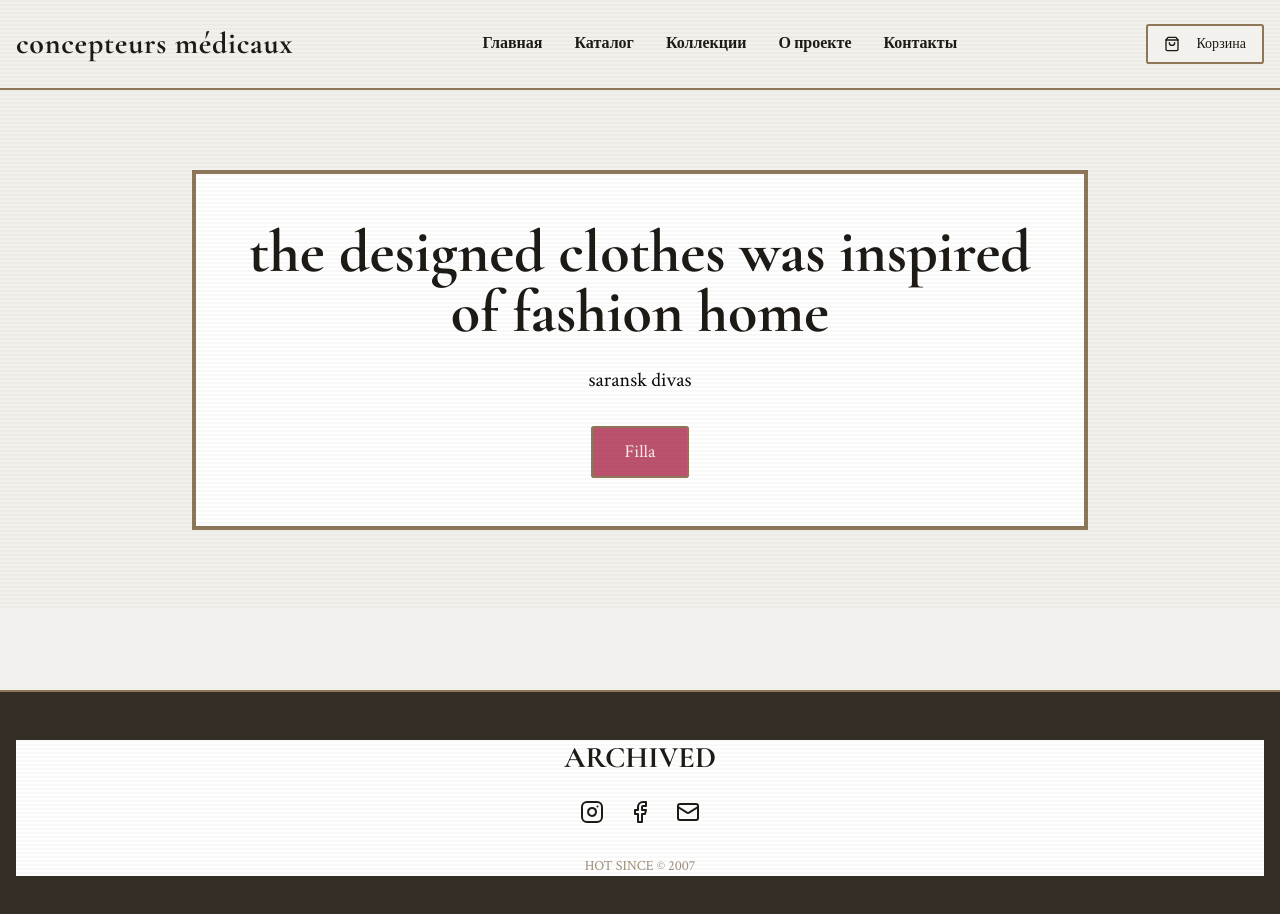
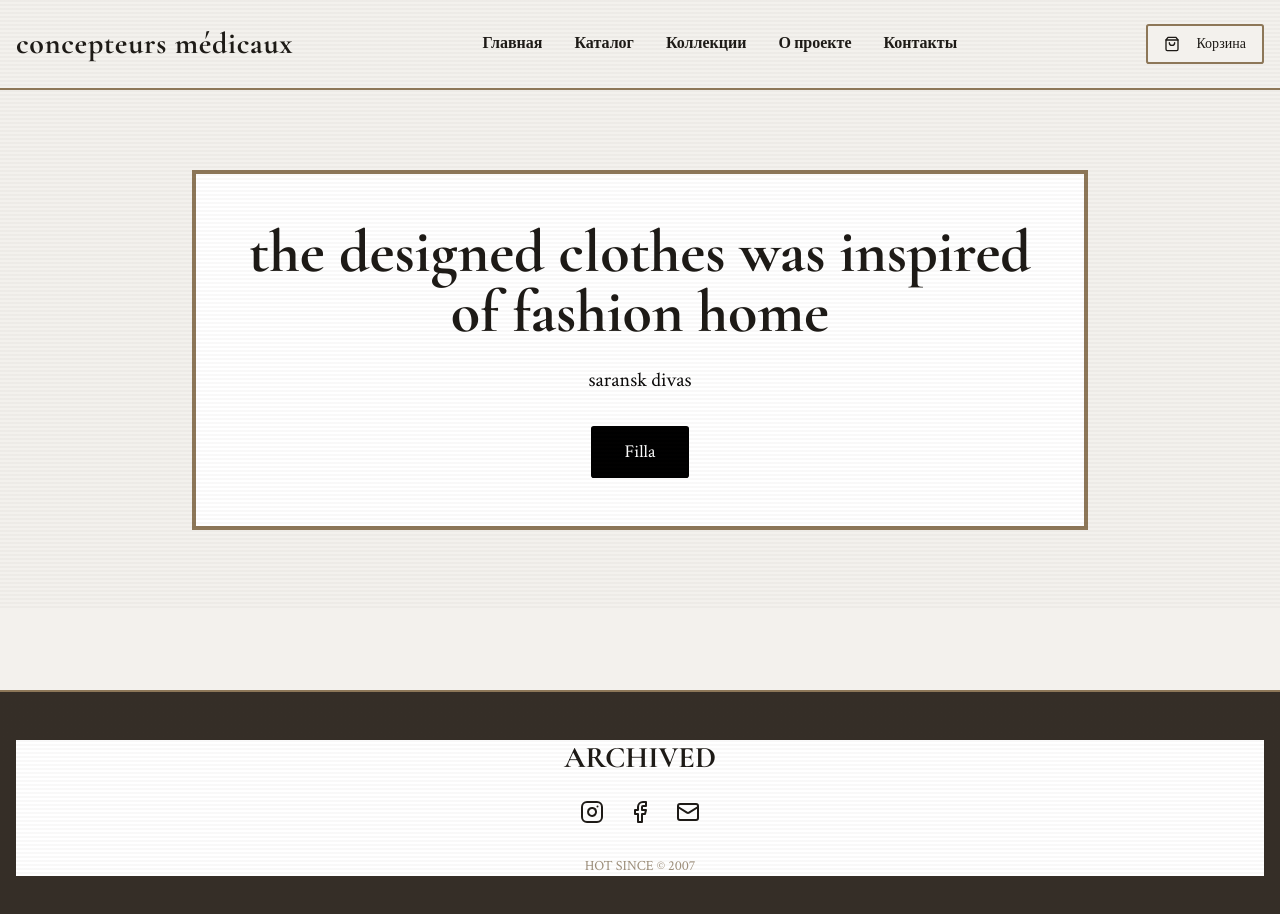
Before and after one commit to pr-poehali-dev/archive-fashion-site, a React (Vite) app: page / in a window 1280 px wide. Shown: the top 914 px of the page. Built offline with nearby package versions, Linux system fonts and the light colour scheme.

Commit message:
Измени цвет кнопки filla на черный

```diff
--- a/src/pages/Index.tsx
+++ b/src/pages/Index.tsx
@@ -141,7 +141,7 @@ export default function Index() {
               <p className="text-xl mb-8 angel font text-[#0b0a0a] ">saransk divas</p>
               <Button
                 onClick={() => setActiveSection('catalog')}
-                className="bg-secondary hover:bg-primary text-secondary-foreground border-2 border-primary px-8 py-6 text-lg"
+                className="bg-black hover:bg-gray-800 text-white border-2 border-black px-8 py-6 text-lg"
               >Filla</Button>
             </div>
           </div>
```
